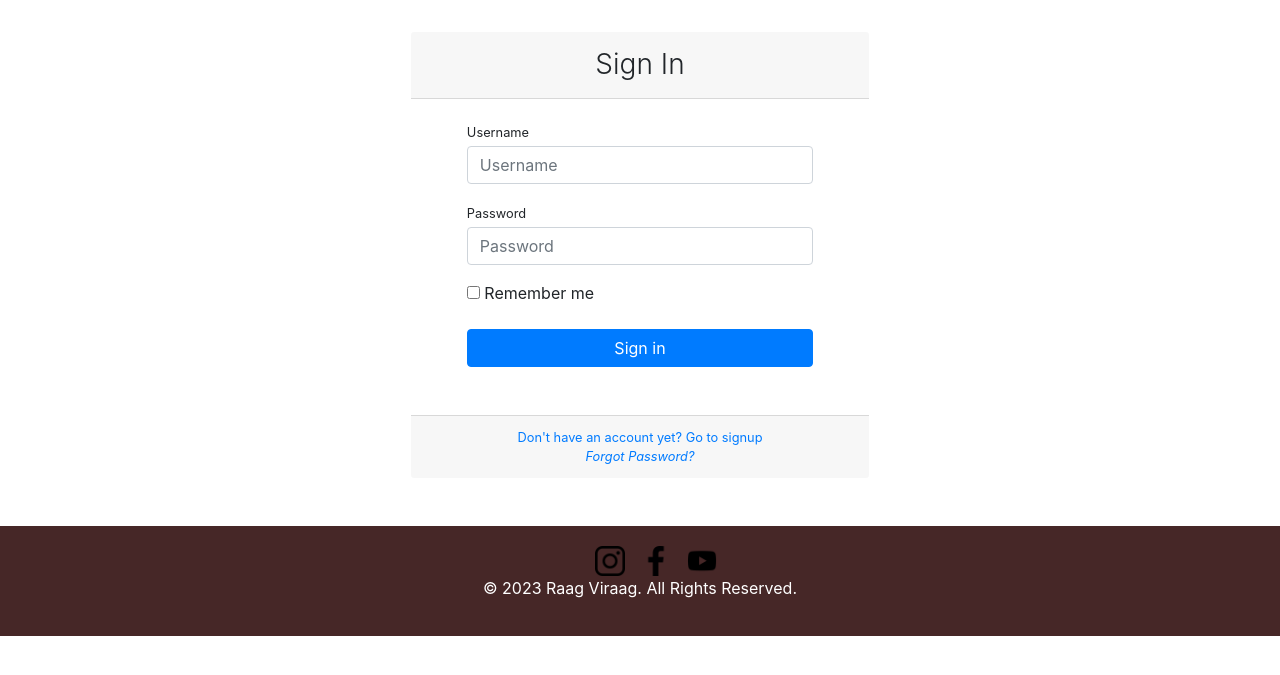
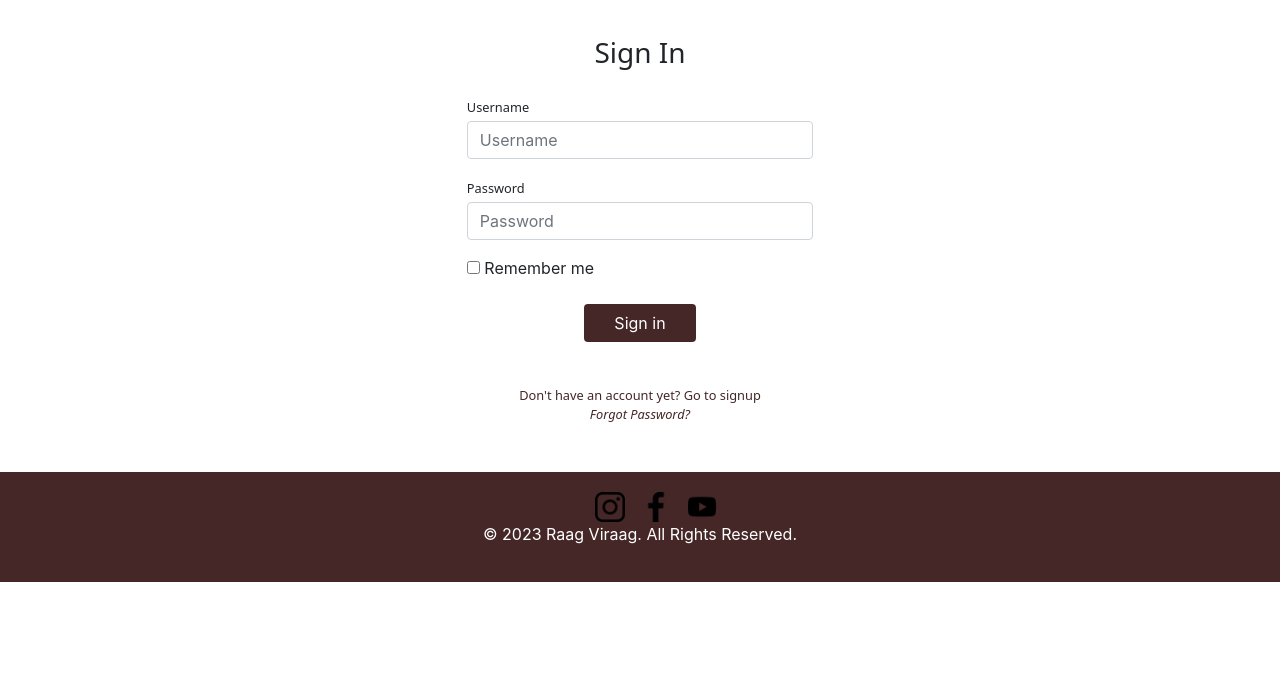
Before and after one commit to Devanshvora03/RaagViraag, a Django app: page /login/ in a window 1280 px wide. Shown: the part 86-761 px from the top of the page. Run offline with Django 4.2, Linux system fonts and the light colour scheme.

Commit message:
UI changes

```diff
--- a/static/css/style.css
+++ b/static/css/style.css
@@ -148,6 +148,42 @@ body {
     border-color: #6b747c!important;
 }
 
+.login_style{
+  background-color: #462727!important; /* Maroon background color */
+  color: #fff;
+}
+
+.login_style:hover{
+  background-color: #fefcf7!important; /* Maroon background color */
+  color: #462727;
+  border:2px solid #462727;
+}
+
+.small a{
+  color: #462727!important;
+}
+
+.small{
+  font-family: 'Noto Sans', sans-serif;
+}
+
+.btn_style{
+  width: 7rem;
+  margin: auto;
+}
+.font-weight-light{
+  font-family: 'Noto Sans', sans-serif;
+}
+.home_content{
+  margin-bottom: 50px;
+}
+.main_contactus{
+  background-color: #fefcf7;
+}
+.main_aboutus{
+  background-color: #fefcf7;
+}
+
 @media (min-width: 815px) {
   .alignment1{
     display: flex;
@@ -199,7 +235,7 @@ body {
 
 .home_content{
   display: flex;
-  justify-content: space-around;
+  justify-content: space-evenly;
 }
 
 @media (max-width: 1000px) {
--- a/templates/categories.html
+++ b/templates/categories.html
@@ -7,7 +7,7 @@
 <!-- Hero Section -->
 <div class="header">
     <div class="container">
-        <h1 class="d-flex ml-5">Categories</h1>
+        <h1 class="d-flex">Categories</h1>
     </div>
 </div>
 
@@ -25,8 +25,8 @@
               </div>
           </div>
 
-<div class="blog-posts">
-    <div class="container">
+{% comment %} <div class="blog-posts"> {% endcomment %}
+    {% comment %} <div class="container"> {% endcomment %}
         <!-- Blog Post Cards Go Here -->
         <div class="blog-post-card w-33 d-flex justify-content-around w-75">
             <img src="https://via.placeholder.com/300" alt="Blog Post Image" class="blog_img">
--- a/templates/login.html
+++ b/templates/login.html
@@ -4,12 +4,13 @@
 <link rel="stylesheet" href="{% static "static/css/home.css" %}">
 
 {% block content %}
+<div class="main_login">
 <div class="form-content my-3 p-3">
     <div class="container">
         <div class="row justify-content-center">
             <div class="col-lg-5">
                 <div class="card shadow-lg border-0 rounded-lg mt-0 mb-3">
-                    <div class="card-header justify-content-center">
+                    <div class=" justify-content-center">
                         <h3 class="font-weight-light my-1 text-center">Sign In</h3>
                     </div>
 
@@ -59,8 +60,8 @@
 
                             <div class="form-row">
                                 <div class="col-md-10 offset-md-1">
-                                    <div class="form-group mt-0 mb-1">
-                                        <button name="login" class="col-md-12 btn btn-primary" id="login">Sign in</button>
+                                    <div class="btn_style">
+                                        <button name="login" class="col-md-12 btn login_style" id="login">Sign in</button>
                                     </div>
                                 </div>
                             </div>
@@ -75,7 +76,7 @@
                         </form>
                     </div>
 
-                    <div class="card-footer text-center">
+                    <div class=" text-center">
                         <div class="small">
                             <a href="{% url 'register' %}">Don't have an account yet? Go to signup</a><br>
                             <a href="{% url 'password_reset' %}"><i>Forgot Password?</i></a>
@@ -86,4 +87,5 @@
         </div>
     </div>
 </div>
+</div>
 {% endblock content %}
```
Also changed, not shown: templates/about.html (+5 -2 lines), templates/password_reset.html (+4 -4 lines), templates/register.html (+4 -4 lines). Lines whose indentation alone changed are shown as unchanged.
